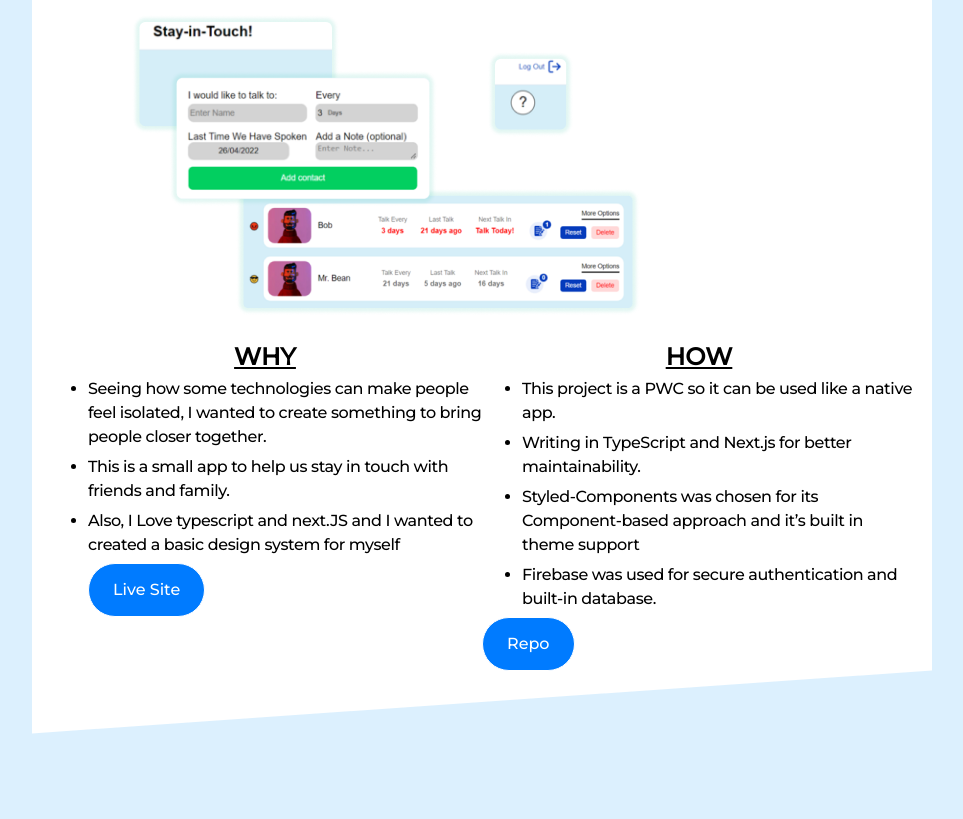
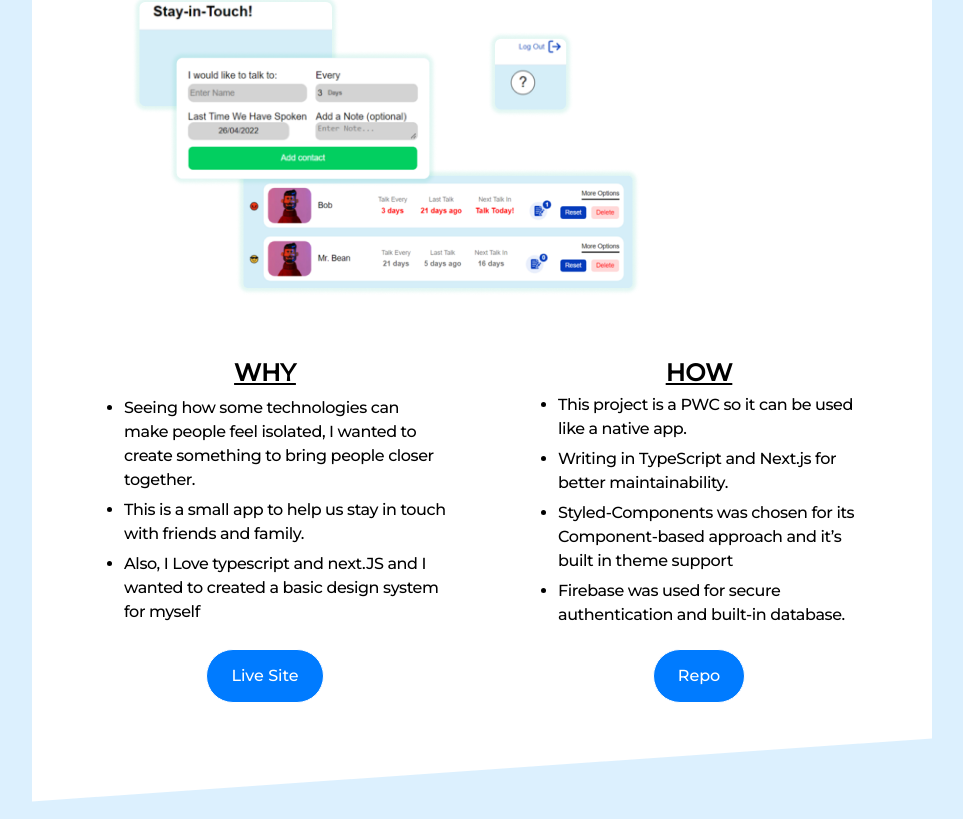
Before and after one commit to idomand/portofilo, a React (Vite) app: page / in a window 1280 px wide. Shown: the part 1364-2183 px from the top of the page, without its empty margins (158-1121 px from the left). Before the commit the page ends 2115 px from the top, so only its background shows below. Built offline with nearby package versions, Linux system fonts and the light colour scheme; a web font is replaced by a local one.

Commit message:
fixeing link styles

```diff
--- a/src/Components/Section2.tsx
+++ b/src/Components/Section2.tsx
@@ -13,7 +13,6 @@ const WhyNo = styled.div``;
 const WhyYes = styled.div`
   display: flex;
   justify-content: space-around;
-
   @media (${({ theme }) => theme.devices.break1}) {
     flex-direction: column;
   }
--- a/src/Components/StayInTouchProject.tsx
+++ b/src/Components/StayInTouchProject.tsx
@@ -3,6 +3,7 @@ import { styled } from "styled-components";
 import { Header3, ListItem, UL } from "../styles/common/Text";
 import stayInTouchPicture from "../assets/stayintouch.png";
 import { BasicLink } from "../styles/common/Links";
+import { Div } from "../styles/common/Container";
 
 type Props = {};
 
@@ -11,17 +12,21 @@ const StayInTouchProjectWrapper = styled.div`
   justify-content: space-between;
   margin-top: 16px;
 `;
-
-const ProjectSubSection = styled.div`
+const ProjectSubSection = styled(Div)`
   max-width: 50%;
 `;
+
+// const ProjectSubSection = styled.div`
+//   max-width: 50%;
+
+// `;
 
 const ProjectPicture = styled.picture`
   margin: 0 auto 16px;
 `;
 
 const ProjectLink = styled(BasicLink)`
-  margin: 0 auto 0;
+  /* margin: 0 auto 0; */
   font-size: 16px;
 `;
 
@@ -59,9 +64,8 @@ export default function StayInTouchProject({}: Props) {
               Also, I Love typescript and next.JS and I wanted to created a
               basic design system for myself
             </ListItem>
-
-            <ProjectLink_Live>Live Site</ProjectLink_Live>
           </UL>
+          <ProjectLink_Live>Live Site</ProjectLink_Live>
         </ProjectSubSection>
         <ProjectSubSection>
           <Header3>HOW</Header3>
--- a/src/styles/common/Container.ts
+++ b/src/styles/common/Container.ts
@@ -18,6 +18,8 @@ export const Div = styled.div`
   display: flex;
   flex-direction: column;
   justify-content: space-between;
+  align-items: center;
+
   @media (${({ theme }) => theme.devices.break1}) {
     padding: 24px;
     margin: 0 12px;
--- a/src/styles/common/Links.ts
+++ b/src/styles/common/Links.ts
@@ -18,7 +18,7 @@ export const EmailLink: any = styled.a.attrs(() => {
   text-decoration: none;
   transition: 0.3s;
   max-width: 180px;
-  display: inline-block;
+  display: block;
   &:hover,
   &:active {
     background: ${({ theme }) => theme.white};
@@ -52,8 +52,7 @@ export const BasicLink: any = styled.a.attrs(() => {
   text-decoration: none;
   transition: 0.3s;
   display: inline-block;
-  margin-top: 36px;
-  margin-left: 40px;
+  margin-top: 16px;
   width: fit-content;
   cursor: pointer;
   &:hover,
```
